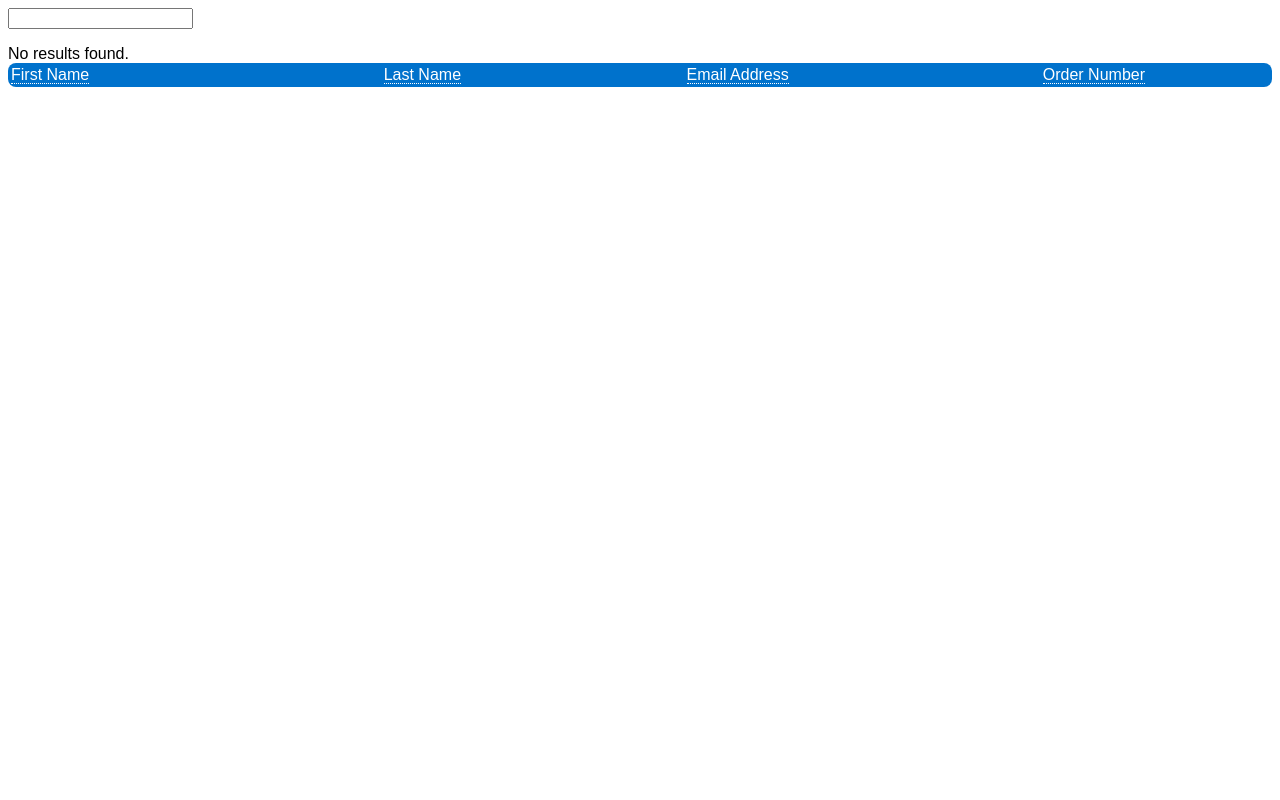
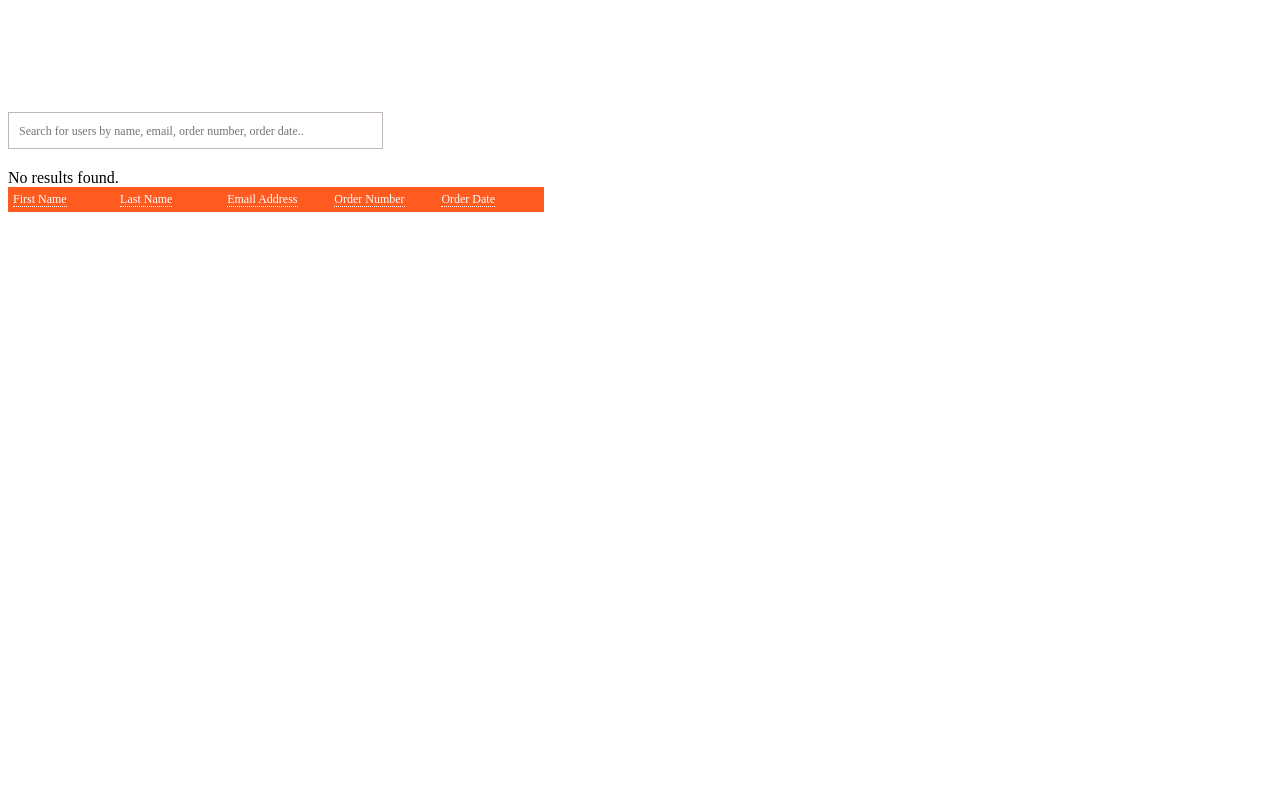
Before and after one commit to FloppyDawg-week8Proj/floppydawg, a PHP site: page /Views/searchFilter-view.php in a window 1280 px wide. Run offline with PHP 8.4, Linux system fonts and the light colour scheme; data that the repository does not hold is empty.

Commit message:
completed filter search sql

```diff
--- a/Views/filter.php
+++ b/Views/filter.php
@@ -5,21 +5,34 @@ $sort = (isset($_GET["strSortBy"]))?" ORDER BY ".$_GET["strSortBy"] : "";
 
 if (isset($_GET["strKeyword"]))
 {
-	$sqlRegister = "SELECT * FROM register WHERE strFirstName LIKE '%".$_GET['strKeyword']."%' $sort";
+	$test  = "register
+
+	LEFT JOIN purchase
+
+	ON register.id = purchase.nRegisterID";
+
+	$sql = "SELECT strFirstName, strLastName, strEmail, nOrderNumber, nOrderDate
+					FROM ".$test."
+					WHERE strFirstName LIKE '%".$_GET['strKeyword']."%' OR strLastName LIKE '%".$_GET['strKeyword']."%' OR strEmail LIKE '%".$_GET['strKeyword']."%' OR nOrderNumber LIKE '%".$_GET['strKeyword']."%' OR nOrderDate LIKE '%".$_GET['strKeyword']."%' $sort";
 }
 else {
-	$sqlRegister = "SELECT * FROM register $sort";
+	$sql = "SELECT * FROM register
+
+	LEFT JOIN purchase
+
+	ON register.id = purchase.nRegisterID";
 }
 
-$arrResults = runSelectSQL($sqlRegister);
+$arrResults = runSelectSQL($sql);
 
 if ($arrResults){
-	$sqlRegister = runSelectSQL(
+	runSelectSQL(
 	"SELECT
 	register.strFirstName,
 	register.strLastName,
 	register.strEmail,
-	purchase.nOrderNumber
+	purchase.nOrderNumber,
+	purchase.nOrderDate
 
 	FROM register
 
@@ -34,14 +47,14 @@ if ($arrResults){
 		<td><?=$result['strFirstName']?></td>
 		<td><?=$result['strLastName']?></td>
 		<td><?=$result['strEmail']?></td>
-		<!-- <td><?=$result['nOrderNumber']?></td> -->
-
+		<td><?=$result['nOrderNumber']?></td>
+		<td><?=$result['nOrderDate']?></td>
 	</tr>
 	<?php
 	}
 }
 
 else {
-	echo "No results found.";
+	echo "<div class='noResults'>No results found.</div>";
 }
 ?>
--- a/Views/header-view.php
+++ b/Views/header-view.php
@@ -5,7 +5,7 @@
 	<meta name="viewport" content="width=device-width, initial-scale=1">
 	<link rel="stylesheet" type="text/css" href="css/style.css">
 	<link rel="stylesheet" href="https://use.fontawesome.com/releases/v5.4.2/css/all.css" integrity="sha384-/rXc/GQVaYpyDdyxK+ecHPVYJSN9bmVFBvjA/9eOB+pb3F2w2N6fc5qB9Ew5yIns" crossorigin="anonymous">
-	<link href="https://fonts.googleapis.com/css?family=Montserrat|Roboto+Slab" rel="stylesheet">
+	<link href="https://fonts.googleapis.com/css?family=Montserrat:300|Roboto+Slab" rel="stylesheet">
 </head>
 <body>
 	<header>
--- a/Views/search.php
+++ b/Views/search.php
@@ -1,6 +1,5 @@
 <?php
 include("dbqueries.php");
 
-$arrResults = runSelectSQL("SELECT * FROM register");
-print_r($arrResults);
+$arrResults = runSelectSQL("SELECT * FROM register, purchase");
 ?>
--- a/Views/searchFilter-view.php
+++ b/Views/searchFilter-view.php
@@ -1,89 +1,30 @@
 <?php include("dbqueries.php"); ?>
-
+<link rel="stylesheet" href="../css/style.css">
 <script src="https://code.jquery.com/jquery-3.3.1.min.js" integrity="sha256-FgpCb/KJQlLNfOu91ta32o/NMZxltwRo8QtmkMRdAu8=" crossorigin="anonymous"></script>
 
-	<style>
-		*{box-sizing: border-box; font-family: arial;}
-		form, .searchField {position: relative; display: inline-block;}
-		table {width: 100%;}
-		table thead {}
-		table thead td { padding: 3px;background: #0072cc; color: #fff;}
-		table thead td a {color: #fff; border-bottom: 1px dotted #fff; text-decoration: none;}
-		table td {margin: 0px;}
-		table td {text-align: center;}
-		table td:first-child {text-align: left;}
-		table tbody tr td {background: #eee; margin-top: 4px; border-bottom: 4px solid #fff; border-top: 4px solid #fff; padding: 3px;}
-		table tbody tr td:first-child {border-radius: 8px 0px 0px 8px;}
-		table tbody tr td:last-child {border-radius: 0px 8px 8px 0px;}
-
-		table thead tr td:first-child {border-radius: 8px 0px 0px 8px;}
-		table thead tr td:last-child {border-radius: 0px 8px 8px 0px;}
-	</style>
-</head>
+<section id="filterSearch">
 	<form method="post" action="search.php">
 		<div class="searchField">
-		<input type="text" name="strKeyword" id="searchField"  autocomplete="off"/>
+		<input type="text" name="strKeyword" id="searchField"  autocomplete="off" placeholder="Search for users by name, email, order number, order date..">
 		</div><!--searchField-->
 	</form>
 
-<div id="myFruitTableContainer">
+	<div class="filterTable">
 		<table cellspacing="0">
 			<thead>
 				<td><a href="#" data-filtervalue="strFirstName">First Name</a></td>
 				<td><a href="#" data-filtervalue="strLastName">Last Name</a></td>
 				<td><a href="#" data-filtervalue="strEmail">Email Address</a></td>
 				<td><a href="#" data-filtervalue="nOrderNumber">Order Number</a></td>
+				<td><a href="#" data-filtervalue="nOrderDate">Order Date</a></td>
 			</thead>
 
-		<tbody id="tableBody">
+			<tbody id="searchResults">
 				<!-- this is where my table will exist -->
 				<?php include("filter.php");?>
-		</tbody>
+			</tbody><!--searchResults-->
 		</table>
-</div>
+	</div><!--filterTable-->
+</section><!--filterSearch-->
 
-<script>
-// exec once jquery loaded
-$(function(){
-
-	$("#searchField").keyup(function(){
-			$.ajax(
-			{
-				url: "filter.php",
-				method: "GET",
-				data: {strKeyword: $("#searchField").val()}, /// nvp therefore, object
-				success: function(result){
-					// do something
-					$("#tableBody").html(result);
-	        		return false;
-	        	},
-	   		 	error: function(response)
-	   		 	{
-	   		 		console.log(response.statusText);
-	   		 	}
-	   		});
-	});
-
-
-	$("table thead tr td a").click(function(){
-
-			$.ajax(
-			{
-				url: "filter.php",
-				method: "GET",
-				data: {strKeyword: $("#searchField").val(),strSortBy: $(this).data("filtervalue")}, /// nvp therefore, object
-				success: function(result){
-					// do something
-					$("#tableBody").html(result);
-	        		return false;
-	        	},
-	   		 	error: function(response)
-	   		 	{
-	   		 		console.log(response.statusText);
-	   		 	}
-	   		});
-	});
-
-
-
-});
+<script src="../js/filterSearch.js"></script>
--- a/css/style.css
+++ b/css/style.css
@@ -1,5 +1,6 @@
-/* COLORS AND FONTS USED
-color : #ff5a1f /*orange/*;
+ COLORS AND FONTS USED
+color: #ff5a1f /*orange/*;
+color: #41c1c4 /*cyan/*;
 color : #363636; //dark grey
 color : #c1b8b5; // light grey
 font-family: 'Montserrat', sans-serif;
@@ -13,7 +14,7 @@ color : #28beee; //light blue
 	box-sizing: border-box;
 	list-style-type: none;
 	text-decoration: none;
-	color: #363636;
+	color: #363636 /*dark grey*/;
 	border: none;
 	outline: none;
 	transition: all 0.2 ease;
@@ -678,14 +679,12 @@ h3 {
 	font-family: 'Montserrat', sans-serif;
 	font-size:14px;
 	margin-bottom:10px;
-
 }
 
 #loginForm input[type="text"], #loginForm input[type="password"] {
 	border:1px solid #c1b8b5; /*light grey*/;
 	padding:10px;
 	width:100%;
-
 }
 
 #loginForm input[type="text"] {
@@ -712,6 +711,71 @@ h3 {
 #loginForm input[type="submit"]:hover {
 	opacity:0.7;
 }
+
+
+/*-- End of Login Form --*/
+
+
+
+/*-- Filter search --*/
+
+#filterSearch {
+	position:relative;
+	width:100%;
+	margin:auto;
+}
+
+#filterSearch .searchField input[type="text"]{
+	display:block;
+	width:375px;
+	max-width:100%;
+	border:1px solid #c1b8b5; /*light grey*/;
+	padding:10px;
+	margin-bottom:20px;
+}
+
+#filterSearch .searchField input[type="text"]::placeholder {
+	font-family:montserrat;
+	font-size:12px;
+}
+
+.filterTable {
+	width: 100%;
+}
+
+.filterTable table thead td {
+	padding: 5px;
+	background:#ff5a1f /*orange*/;
+	color: #fff;
+}
+
+.filterTable table thead td a {
+	color: #fff;
+	border-bottom: 1px dotted #fff;
+	text-decoration: none;
+	font-family:montserrat;
+	font-size:12px;
+}
+
+.filterTable table td {
+	width:15%;
+	text-align: left;
+}
+
+.filterTable table tbody tr td, #searchResults .noResults {
+	padding-top: 10px;
+	font-family:montserrat;
+	font-size:12px;
+}
+
+@media only screen and (max-width:600px) {
+	#filterSearch .searchField input[type="text"]{
+		width:75%;
+	}
+}
+/*-- End of filter search --*/
+
+
 
 
 /*************FOOTER***************/
@@ -769,4 +833,4 @@ footer hr {
 	color: #363636;/*dark grey*/
 }
 
-/**********END OF FOOTER*************/
+/**********END OF FOOTER************
--- a/js/filterSearch.js
+++ b/js/filterSearch.js
@@ -8,7 +8,7 @@ $(function(){
 			data: {strKeyword: $("#searchField").val()},
 			success: function(result){
 
-					$("#tableBody").html(result);
+				$("#searchResults").html(result);
         		return false;
         	},
    		 	error: function(response)
@@ -19,8 +19,7 @@ $(function(){
 	});
 
 
-	$("table thead tr td a").click(function(){
-
+	$(".filterTable table thead td a").click(function(){
 		$.ajax(
 		{
 			url: "filter.php",
@@ -28,7 +27,7 @@ $(function(){
 			data: {strKeyword: $("#searchField").val(),strSortBy: $(this).data("filtervalue")},
 			success: function(result){
 
-					$("#tableBody").html(result);
+				$("#searchResults").html(result);
         		return false;
         	},
    		 	error: function(response)
```
Lines whose indentation alone changed are shown as unchanged.
